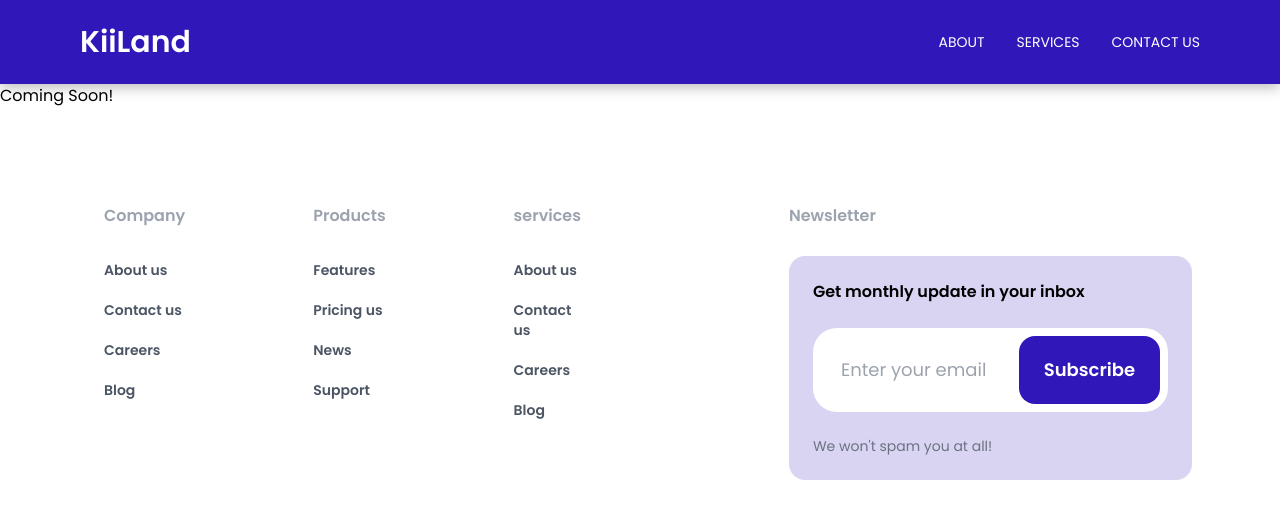
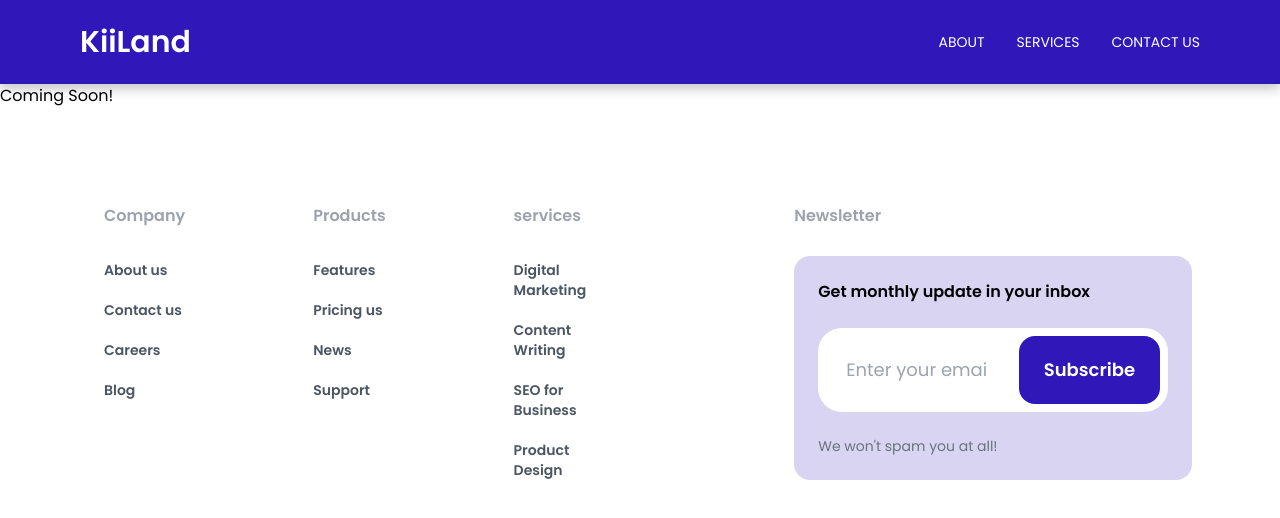
Before and after one commit to bravo-stack/Tailwind-Landing-Page, a React (Create React App) app: page /coming in a window 1280 px wide. Shown: the top 518 px of the page. Built offline with nearby package versions, Linux system fonts and the light colour scheme.

Commit message:
fixed the link's text and routing

```diff
--- a/src/components/ServiceLinks.js
+++ b/src/components/ServiceLinks.js
@@ -7,16 +7,16 @@ function ServiceLinks() {
         <FooterNote text="services" />
         <ul className='flex flex-col gap-5 text-sm text-gray-600 font-bold'>
             <li>
-                <NavLink to="about">About us</NavLink>
+                <NavLink to="coming">Digital Marketing</NavLink>
             </li>
             <li>
-                <NavLink to="contact">Contact us</NavLink>
+                <NavLink to="coming">Content Writing</NavLink>
             </li>
             <li>
-                <NavLink to="coming">Careers</NavLink>
+                <NavLink to="coming">SEO for Business</NavLink>
             </li>
             <li>
-                <NavLink to="coming">Blog</NavLink>
+                <NavLink to="coming">Product Design</NavLink>
             </li>
         </ul>
     </div>
```
